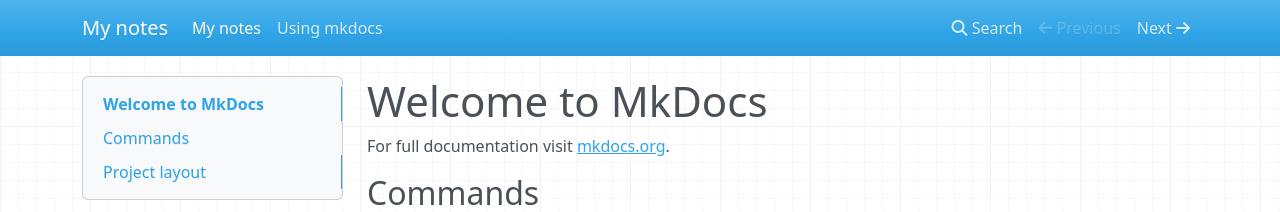
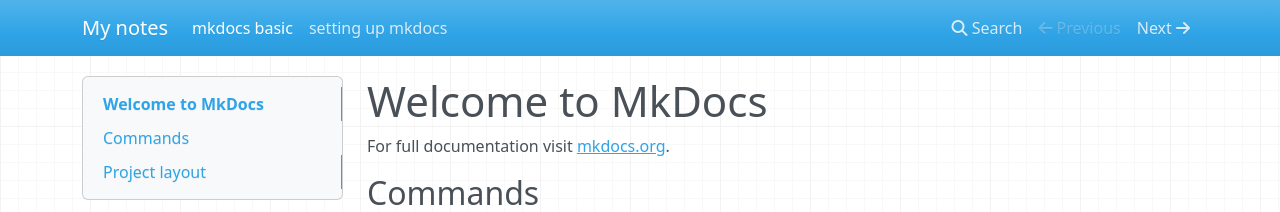
Before and after one commit to nankueichen/notes, an MkDocs documentation site: the page built from docs/index.md, in a window 1280 px wide. Shown: the top 212 px of the page. Built offline with MkDocs 1.6.1, drawn with Linux system fonts in a browser that asks for light colours; nearby versions of some CDN libraries.

Commit message:
Update mkdocs.yml

```diff
--- a/mkdocs.yml
+++ b/mkdocs.yml
@@ -4,5 +4,5 @@
   name: mkdocs
 
 nav:
-  - My notes: index.md
-  - Using mkdocs: using_mkdocs.md
+  - mkdocs basic: index.md
+  - setting up mkdocs: using_mkdocs.md
```
